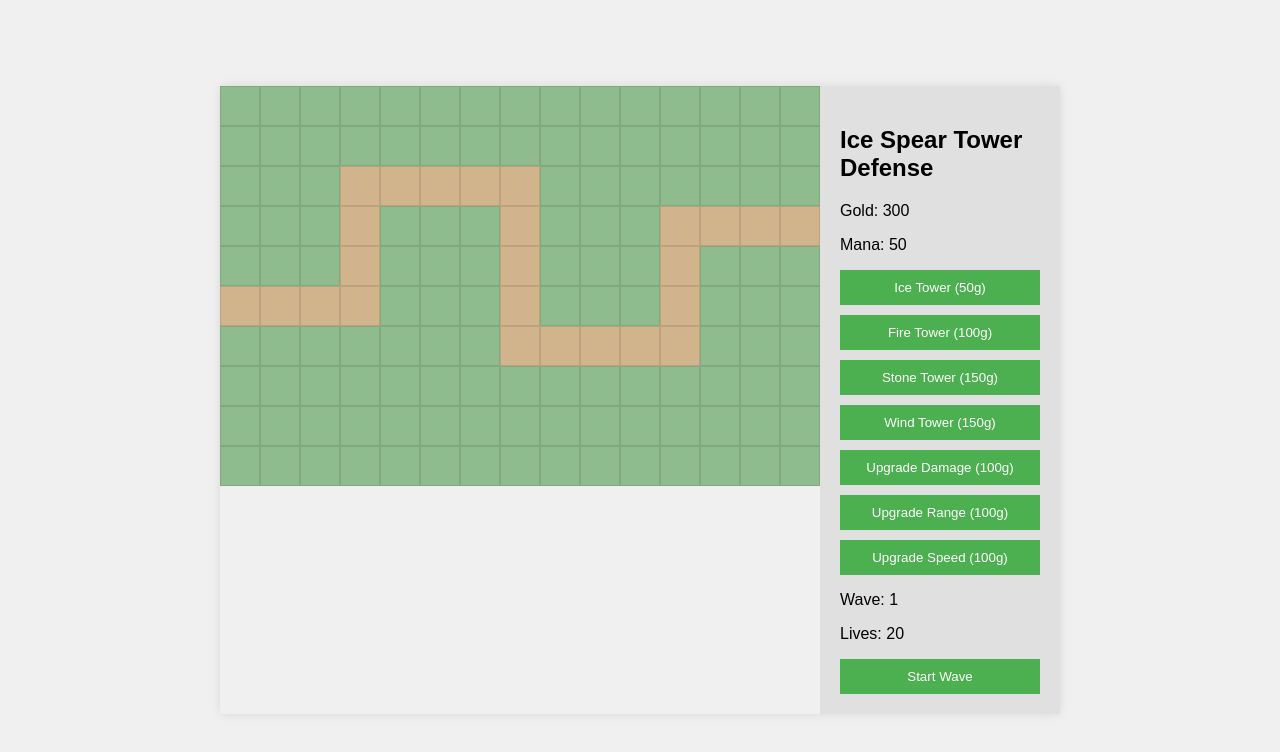
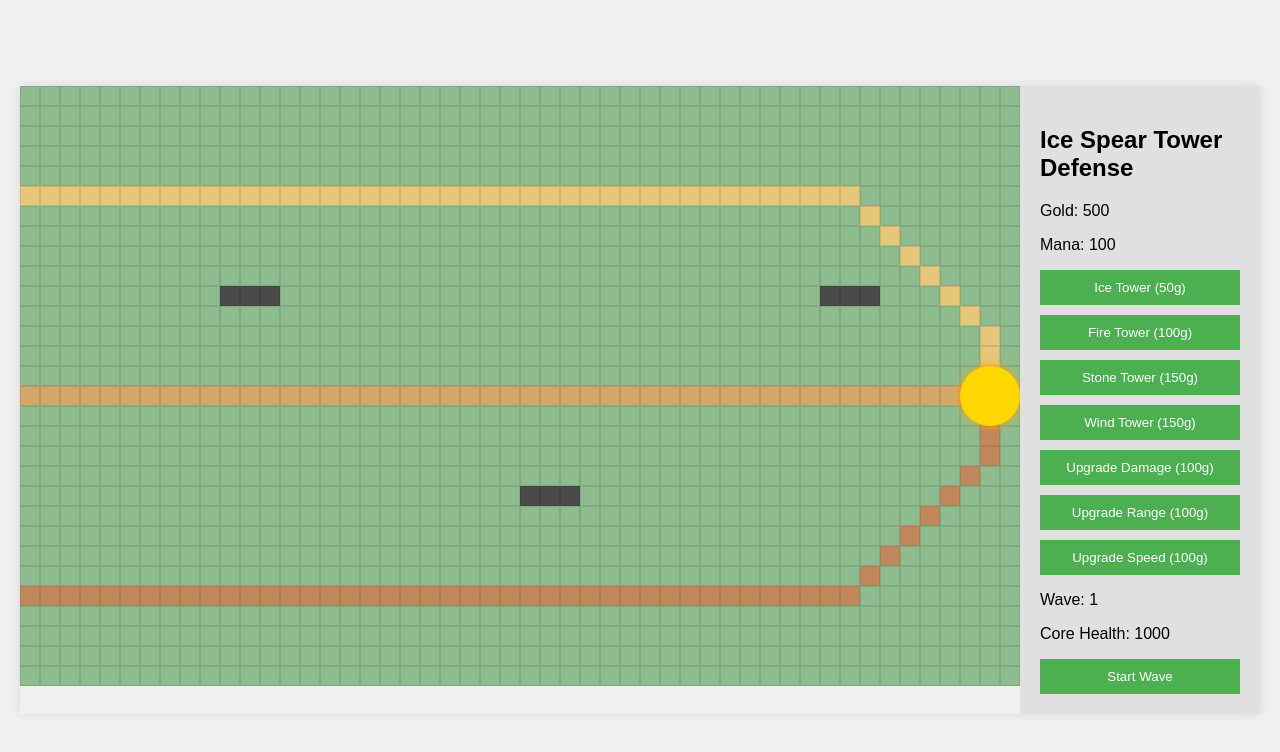
Before and after one commit to khayashi4337/IceSpearTD, a plain HTML site: page app/t.html in a window 1280 px wide. Drawn offline with Linux system fonts and the light colour scheme.

Commit message:
ルートを３本にしたよ

```diff
--- a/app/t.html
+++ b/app/t.html
@@ -3,7 +3,7 @@
 <head>
     <meta charset="UTF-8">
     <meta name="viewport" content="width=device-width, initial-scale=1.0">
-    <title>Ice Spear Tower Defense</title>
+    <title>Ice Spear Tower Defense - Multiple Paths</title>
     <style>
         body {
             font-family: Arial, sans-serif;
@@ -20,8 +20,8 @@
             box-shadow: 0 0 10px rgba(0,0,0,0.1);
         }
         #game-board {
-            width: 600px;
-            height: 400px;
+            width: 1000px;
+            height: 600px;
             background-color: #8fbc8f;
             position: relative;
             overflow: hidden;
@@ -32,8 +32,8 @@
             background-color: #e0e0e0;
         }
         .cell {
-            width: 40px;
-            height: 40px;
+            width: 20px;
+            height: 20px;
             position: absolute;
             background-color: #8fbc8f;
             box-sizing: border-box;
@@ -42,9 +42,21 @@
         .path {
             background-color: #d2b48c !important;
         }
+        .path-1 {
+            background-color: #e6c779 !important;
+        }
+        .path-2 {
+            background-color: #d4a76a !important;
+        }
+        .path-3 {
+            background-color: #c1885b !important;
+        }
+        .obstacle {
+            background-color: #4a4a4a !important;
+        }
         .tower {
-            width: 30px;
-            height: 30px;
+            width: 18px;
+            height: 18px;
             position: absolute;
             border-radius: 50%;
             transform: translate(-50%, -50%);
@@ -55,8 +67,8 @@
         .stone-tower { background-color: #A9A9A9; }
         .wind-tower { background-color: #98FB98; }
         .enemy {
-            width: 20px;
-            height: 20px;
+            width: 16px;
+            height: 16px;
             position: absolute;
             border-radius: 50%;
             transform: translate(-50%, -50%);
@@ -114,6 +126,15 @@
         button:hover {
             background-color: #45a049;
         }
+        #core {
+            width: 60px;
+            height: 60px;
+            position: absolute;
+            background-color: #FFD700;
+            border-radius: 50%;
+            z-index: 20;
+            box-shadow: 0 0 10px #FFA500;
+        }
     </style>
 </head>
 <body>
@@ -123,8 +144,8 @@
         <div id="sidebar">
             <h2>Ice Spear Tower Defense</h2>
             <div id="resources">
-                <p>Gold: <span id="gold">300</span></p>
-                <p>Mana: <span id="mana">50</span></p>
+                <p>Gold: <span id="gold">500</span></p>
+                <p>Mana: <span id="mana">100</span></p>
             </div>
             <div id="tower-buttons">
                 <button onclick="selectTower('ice')">Ice Tower (50g)</button>
@@ -138,7 +159,7 @@
                 <button onclick="upgrade('speed')">Upgrade Speed (100g)</button>
             </div>
             <p>Wave: <span id="wave">1</span></p>
-            <p>Lives: <span id="lives">20</span></p>
+            <p>Core Health: <span id="core-health">1000</span></p>
             <button onclick="startWave()">Start Wave</button>
         </div>
     </div>
@@ -148,17 +169,17 @@
         const goldDisplay = document.getElementById('gold');
         const manaDisplay = document.getElementById('mana');
         const waveDisplay = document.getElementById('wave');
-        const livesDisplay = document.getElementById('lives');
+        const coreHealthDisplay = document.getElementById('core-health');
         const errorDisplay = document.getElementById('error-display');
 
-        let gold = 300;
-        let mana = 50;
+        let gold = 500;
+        let mana = 100;
         let wave = 1;
-        let lives = 20;
+        let coreHealth = 1000;
         let towers = [];
         let enemies = [];
         let projectiles = [];
-        let path = [];
+        let paths = [];
         let selectedTower = null;
         let upgrades = { damage: 0, range: 0, speed: 0 };
         let totalEnemiesSpawned = 0;
@@ -166,8 +187,8 @@
         let isWaveInProgress = false;
         let waveEnemyCount = 0;
 
-        const BOARD_WIDTH = 15;
-        const BOARD_HEIGHT = 10;
+        const BOARD_WIDTH = 50;
+        const BOARD_HEIGHT = 30;
 
         function showError(message) {
             errorDisplay.textContent = message;
@@ -182,34 +203,90 @@
                 for (let x = 0; x < BOARD_WIDTH; x++) {
                     const cell = document.createElement('div');
                     cell.className = 'cell';
-                    cell.style.left = `${x * 40}px`;
-                    cell.style.top = `${y * 40}px`;
+                    cell.style.left = `${x * 20}px`;
+                    cell.style.top = `${y * 20}px`;
                     cell.addEventListener('click', () => placeTower(x, y));
                     gameBoard.appendChild(cell);
                 }
             }
 
-            path = [
-                {x: 0, y: 5}, {x: 1, y: 5}, {x: 2, y: 5}, {x: 3, y: 5},
-                {x: 3, y: 4}, {x: 3, y: 3}, {x: 3, y: 2},
-                {x: 4, y: 2}, {x: 5, y: 2}, {x: 6, y: 2}, {x: 7, y: 2},
-                {x: 7, y: 3}, {x: 7, y: 4}, {x: 7, y: 5}, {x: 7, y: 6},
-                {x: 8, y: 6}, {x: 9, y: 6}, {x: 10, y: 6}, {x: 11, y: 6},
-                {x: 11, y: 5}, {x: 11, y: 4}, {x: 11, y: 3},
-                {x: 12, y: 3}, {x: 13, y: 3}, {x: 14, y: 3}
+            // Define multiple paths
+            paths = [
+                // Path 1 (top)
+                [
+                    {x: 0, y: 5}, {x: 1, y: 5}, {x: 2, y: 5}, {x: 3, y: 5}, {x: 4, y: 5},
+                    {x: 5, y: 5}, {x: 6, y: 5}, {x: 7, y: 5}, {x: 8, y: 5}, {x: 9, y: 5},
+                    {x: 10, y: 5}, {x: 11, y: 5}, {x: 12, y: 5}, {x: 13, y: 5}, {x: 14, y: 5},
+                    {x: 15, y: 5}, {x: 16, y: 5}, {x: 17, y: 5}, {x: 18, y: 5}, {x: 19, y: 5},
+                    {x: 20, y: 5}, {x: 21, y: 5}, {x: 22, y: 5}, {x: 23, y: 5}, {x: 24, y: 5},
+                    {x: 25, y: 5}, {x: 26, y: 5}, {x: 27, y: 5}, {x: 28, y: 5}, {x: 29, y: 5},
+                    {x: 30, y: 5}, {x: 31, y: 5}, {x: 32, y: 5}, {x: 33, y: 5}, {x: 34, y: 5},
+                    {x: 35, y: 5}, {x: 36, y: 5}, {x: 37, y: 5}, {x: 38, y: 5}, {x: 39, y: 5},
+                    {x: 40, y: 5}, {x: 41, y: 5}, {x: 42, y: 6}, {x: 43, y: 7}, {x: 44, y: 8},
+                    {x: 45, y: 9}, {x: 46, y: 10}, {x: 47, y: 11}, {x: 48, y: 12}, {x: 48, y: 13},
+                    {x: 48, y: 14}
+                ],
+                // Path 2 (middle)
+                [
+                    {x: 0, y: 15}, {x: 1, y: 15}, {x: 2, y: 15}, {x: 3, y: 15}, {x: 4, y: 15},
+                    {x: 5, y: 15}, {x: 6, y: 15}, {x: 7, y: 15}, {x: 8, y: 15}, {x: 9, y: 15},
+                    {x: 10, y: 15}, {x: 11, y: 15}, {x: 12, y: 15}, {x: 13, y: 15}, {x: 14, y: 15},
+                    {x: 15, y: 15}, {x: 16, y: 15}, {x: 17, y: 15}, {x: 18, y: 15}, {x: 19, y: 15},
+                    {x: 20, y: 15}, {x: 21, y: 15}, {x: 22, y: 15}, {x: 23, y: 15}, {x: 24, y: 15},
+                    {x: 25, y: 15}, {x: 26, y: 15}, {x: 27, y: 15}, {x: 28, y: 15}, {x: 29, y: 15},
+                    {x: 30, y: 15}, {x: 31, y: 15}, {x: 32, y: 15}, {x: 33, y: 15}, {x: 34, y: 15},
+                    {x: 35, y: 15}, {x: 36, y: 15}, {x: 37, y: 15}, {x: 38, y: 15}, {x: 39, y: 15},
+                    {x: 40, y: 15}, {x: 41, y: 15}, {x: 42, y: 15}, {x: 43, y: 15}, {x: 44, y: 15},
+                    {x: 45, y: 15}, {x: 46, y: 15}, {x: 47, y: 15}, {x: 48, y: 15}
+                ],
+                // Path 3 (bottom)
+                [
+                    {x: 0, y: 25}, {x: 1, y: 25}, {x: 2, y: 25}, {x: 3, y: 25}, {x: 4, y: 25},
+                    {x: 5, y: 25}, {x: 6, y: 25}, {x: 7, y: 25}, {x: 8, y: 25}, {x: 9, y: 25},
+                    {x: 10, y: 25}, {x: 11, y: 25}, {x: 12, y: 25}, {x: 13, y: 25}, {x: 14, y: 25},
+                    {x: 15, y: 25}, {x: 16, y: 25}, {x: 17, y: 25}, {x: 18, y: 25}, {x: 19, y: 25},
+                    {x: 20, y: 25}, {x: 21, y: 25}, {x: 22, y: 25}, {x: 23, y: 25}, {x: 24, y: 25},
+                    {x: 25, y: 25}, {x: 26, y: 25}, {x: 27, y: 25}, {x: 28, y: 25}, {x: 29, y: 25},
+                    {x: 30, y: 25}, {x: 31, y: 25}, {x: 32, y: 25}, {x: 33, y: 25}, {x: 34, y: 25},
+                    {x: 35, y: 25}, {x: 36, y: 25}, {x: 37, y: 25}, {x: 38, y: 25}, {x: 39, y: 25},
+                    {x: 40, y: 25}, {x: 41, y: 25}, {x: 42, y: 24}, {x: 43, y: 23}, {x: 44, y: 22},
+                    {x: 45, y: 21}, {x: 46, y: 20}, {x: 47, y: 19}, {x: 48, y: 18}, {x: 48, y: 17},
+                    {x: 48, y: 16}
+                ]
             ];
 
-            path.forEach(p => {
-                const pathCell = gameBoard.children[p.y * BOARD_WIDTH + p.x];
-                pathCell.classList.add('path');
+            paths.forEach((path, index) => {
+                path.forEach(p => {
+                    const pathCell = gameBoard.children[p.y * BOARD_WIDTH + p.x];
+                    pathCell.classList.add('path');
+                    pathCell.classList.add(`path-${index + 1}`);
+                });
             });
+
+            const obstacles = [
+                {x: 10, y: 10}, {x: 11, y: 10}, {x: 12, y: 10},
+                {x: 25, y: 20}, {x: 26, y: 20}, {x: 27, y: 20},
+                {x: 40, y: 10}, {x: 41, y: 10}, {x: 42, y: 10}
+            ];
+
+            obstacles.forEach(o => {
+                const obstacleCell = gameBoard.children[o.y * BOARD_WIDTH + o.x];
+                obstacleCell.classList.add('obstacle');
+            });
+
+            // Add the core
+            const core = document.createElement('div');
+            core.id = 'core';
+            core.style.left = `${47 * 20}px`;
+            core.style.top = `${14 * 20}px`;
+            gameBoard.appendChild(core);
         }
 
         function updateDisplays() {
             goldDisplay.textContent = gold;
             manaDisplay.textContent = mana;
             waveDisplay.textContent = wave;
-            livesDisplay.textContent = lives;
+            coreHealthDisplay.textContent = coreHealth;
         }
 
         function selectTower(type) {
@@ -225,20 +302,20 @@
                 return;
             }
 
-            if (path.some(p => p.x === x && p.y === y)) {
+            if (paths.some(path => path.some(p => p.x === x && p.y === y))) {
                 showError("Cannot place tower on the path!");
                 return;
             }
 
             const tower = document.createElement('div');
             tower.className = `tower ${selectedTower}-tower`;
-            tower.style.left = `${x * 40 + 20}px`;
-            tower.style.top = `${y * 40 + 20}px`;
+            tower.style.left = `${x * 20 + 10}px`;
+            tower.style.top = `${y * 20 + 10}px`;
             gameBoard.appendChild(tower);
 
             towers.push({
-                x: x * 40 + 20,
-                y: y * 40 + 20,
+                x: x * 20 + 10,
+                y: y * 20 + 10,
                 type: selectedTower,
                 element: tower,
                 lastShot: 0,
@@ -274,7 +351,16 @@
             const health = { goblin: 40, orc: 115, skeleton: 30, slime: 120 }[type];
             const speed = { goblin: 0.02, orc: 0.01, skeleton: 0.04, slime: 0.006 }[type];
 
-            enemies.push({ type, health, maxHealth: health, speed, pathIndex: 0, element: enemy });
+            const pathIndex = Math.floor(Math.random() * paths.length);
+            enemies.push({
+                type,
+                health,
+                maxHealth: health,
+                speed,
+                pathIndex: 0,
+                element: enemy,
+                path: paths[pathIndex]
+            });
             totalEnemiesSpawned++;
         }
 
@@ -282,20 +368,25 @@
             enemies.forEach((enemy, index) => {
                 enemy.pathIndex += enemy.speed;
 
-                if (enemy.pathIndex >= path.length - 1) {
+                if (enemy.pathIndex >= enemy.path.length - 1) {
                     gameBoard.removeChild(enemy.element);
                     enemies.splice(index, 1);
-                    lives--;
+                    coreHealth -= enemy.maxHealth;
                     updateDisplays();
+                    if (coreHealth <= 0) {
+                        showError('Game Over! The core has been destroyed.');
+                        isWaveInProgress = false;
+                        return;
+                    }
                     return;
                 }
 
-                const currentPos = path[Math.floor(enemy.pathIndex)];
-                const nextPos = path[Math.min(Math.ceil(enemy.pathIndex), path.length - 1)];
+                const currentPos = enemy.path[Math.floor(enemy.pathIndex)];
+                const nextPos = enemy.path[Math.min(Math.ceil(enemy.pathIndex), enemy.path.length - 1)];
                 const progress = enemy.pathIndex - Math.floor(enemy.pathIndex);
 
-                const x = currentPos.x * 40 + (nextPos.x - currentPos.x) * 40 * progress + 20;
-                const y = currentPos.y * 40 + (nextPos.y - currentPos.y) * 40 * progress + 20;
+                const x = currentPos.x * 20 + (nextPos.x - currentPos.x) * 20 * progress + 10;
+                const y = currentPos.y * 20 + (nextPos.y - currentPos.y) * 20 * progress + 10;
 
                 enemy.element.style.left = `${x}px`;
                 enemy.element.style.top = `${y}px`;
@@ -427,7 +518,7 @@
                 return;
             }
             isWaveInProgress = true;
-            waveEnemyCount = wave * 5;
+            waveEnemyCount = wave * 15; // Increased enemy count for multiple paths
             totalEnemiesSpawned = 0;
 
             let enemiesSpawned = 0;
@@ -438,26 +529,25 @@
                 if (enemiesSpawned >= waveEnemyCount) {
                     clearInterval(spawnInterval);
                 }
-            }, 2000 / wave);
+            }, 800); // Faster spawn rate for multiple paths
         }
 
         function gameLoop() {
             moveEnemies();
             shootEnemies();
             moveProjectiles();
-            if (lives <= 0) {
-                showError('Game Over!');
+            if (coreHealth <= 0) {
+                showError('Game Over! The core has been destroyed.');
                 isWaveInProgress = false;
                 return;
             }
 
             if (isWaveInProgress && enemies.length === 0 && totalEnemiesSpawned >= waveEnemyCount) {
                 isWaveInProgress = false;
-                gold += 50;
+                gold += 150; // Increased gold reward for clearing multiple paths
                 wave++;
                 updateDisplays();
-                showError('Wave Cleared! +50 gold');
-                console.log(`Wave cleared. Total enemies spawned: ${totalEnemiesSpawned}, Wave enemy count: ${waveEnemyCount}`);
+                showError('Wave Cleared! +150 gold');
             }
 
             requestAnimationFrame(gameLoop);
```
